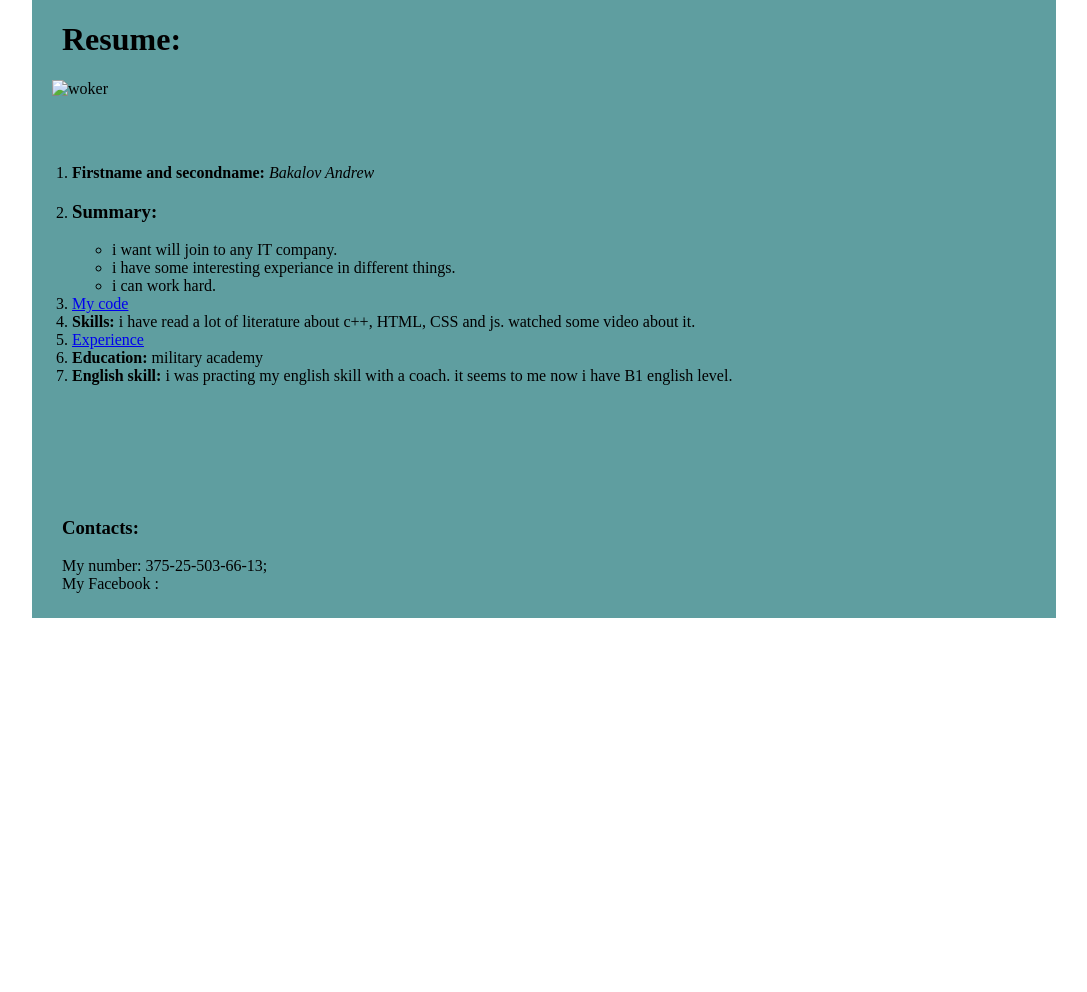
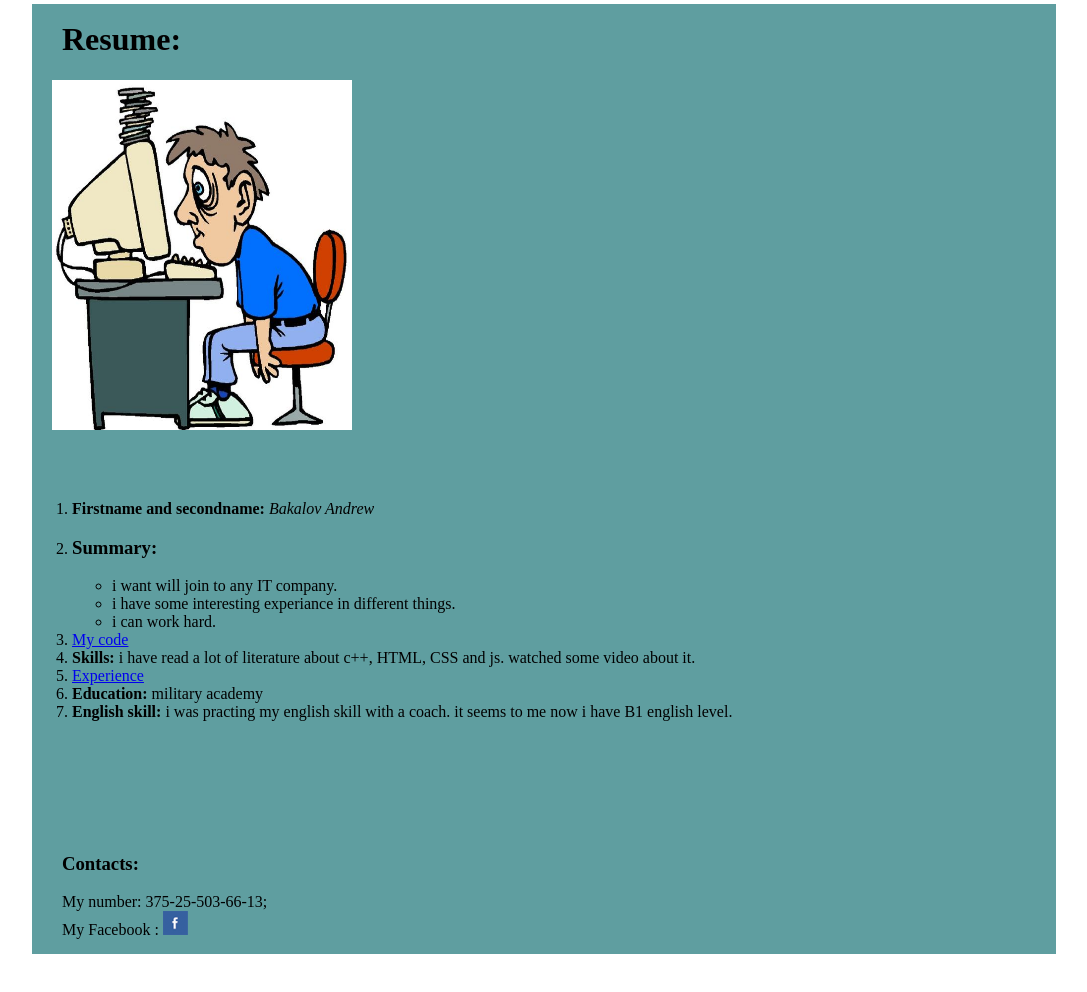
Before and after one commit to Forkossigan/rsschool-2019Q1-cv, a plain HTML site: page Index.html in a window 1280 px wide. Shown: the top 992 px of the page, without its empty margins (96-1183 px from the left). Drawn offline with Linux system fonts and the light colour scheme.

Commit message:
fix:fixd code is html

```diff
--- a/Index.html
+++ b/Index.html
@@ -15,7 +15,7 @@
 </header>
 
 <body>
-    <section class="img"><img src="../job/rsschool-2019Q1-cv/img/2406.jpg" alt="woker" width="300" height="350">
+    <section class="img"><img src="../2406.jpg" alt="woker" width="300" height="350">
     </section>
     <main>
         <div class="square"></div>
@@ -59,7 +59,7 @@
         </Div>
         <div>
             My Facebook : <a href="https://ru-ru.facebook.com/FacebookRussia/"> <img
-                    src="../job/rsschool-2019Q1-cv/img/Facebook@1X.png" alt=""></a>
+                    src="Facebook@1X.png" alt=""></a>
         </div>
     </section>
 </footer>
```
Also changed, not shown: 2406.jpg (renamed from img/2406.jpg), Facebook@1X.png (renamed from img/Facebook@1X.png).
